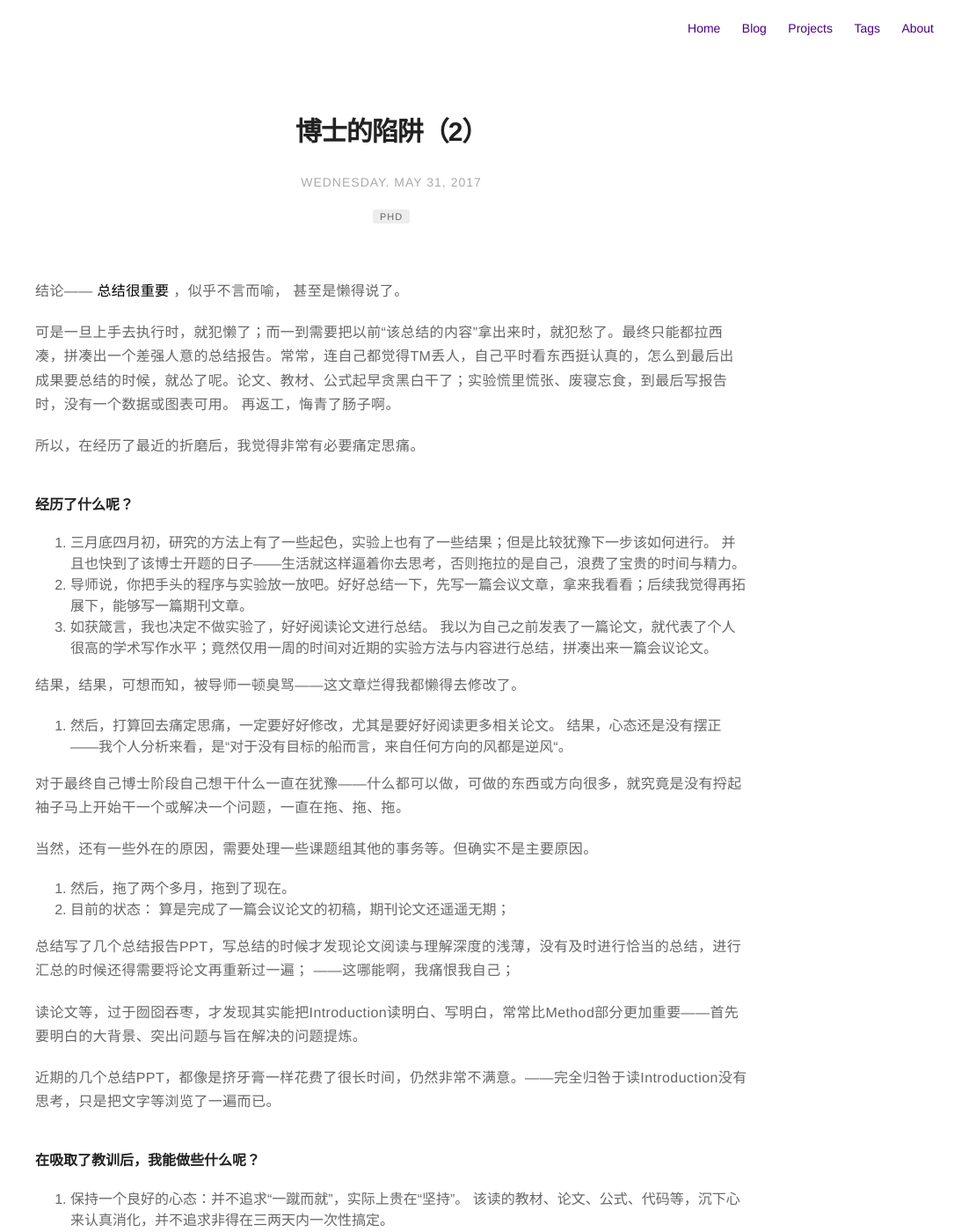
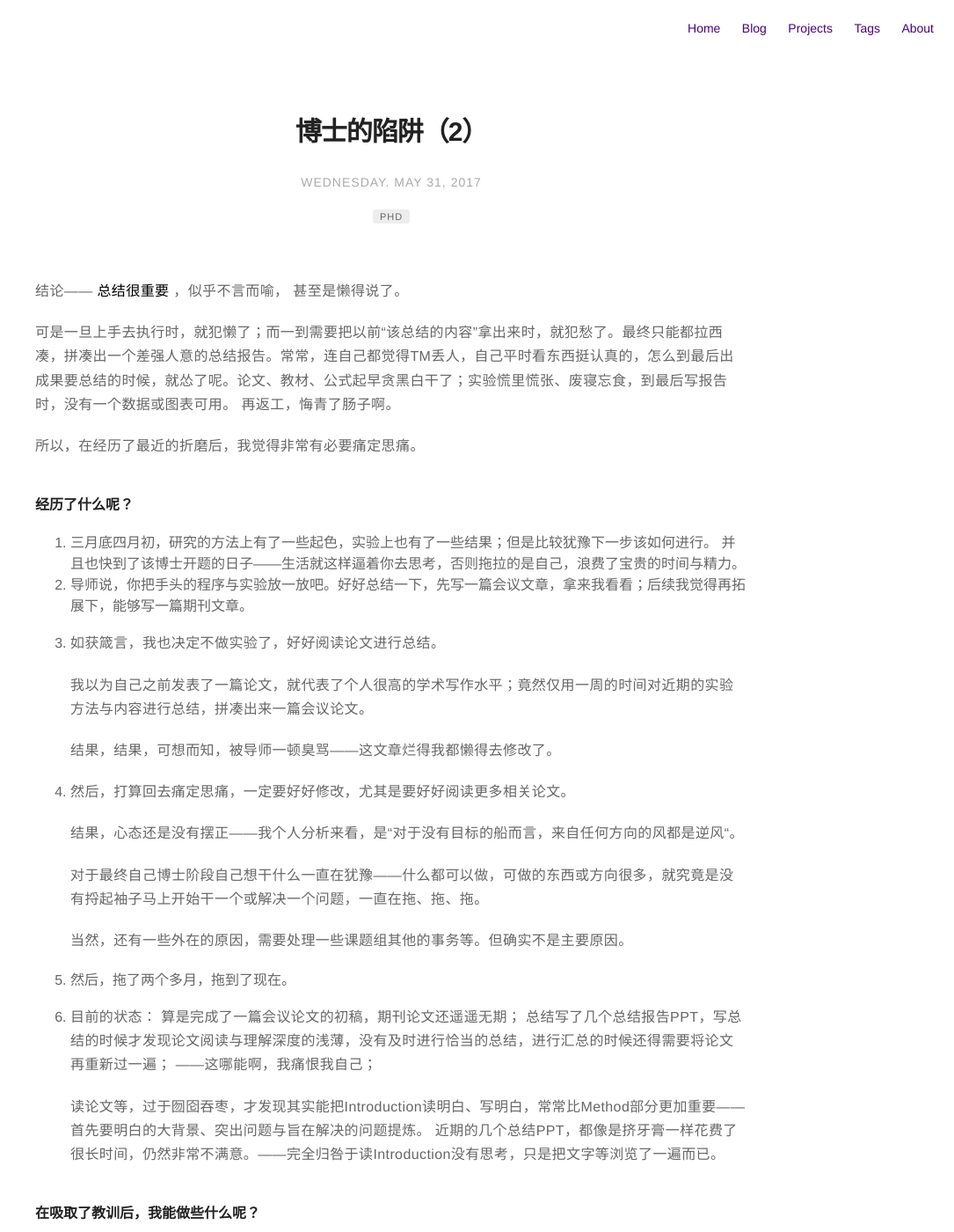
Before and after one commit to cnzero/cnzero.github.io, a Jekyll site: the page built from _posts/2017-05-31-博士的陷阱（2）.md, in a window 1280 px wide and 1400 px high. Shown: the whole window at 88% size, without its empty margins (195-1280 px from the left). Built offline with Jekyll 4.4.1, drawn with Linux system fonts in a browser that asks for light colours.

Commit message:
blank lines

```diff
--- a/_posts/2017-05-31-博士的陷阱（2）.md
+++ b/_posts/2017-05-31-博士的陷阱（2）.md
@@ -21,25 +21,25 @@ description: Thinking on my PhD life.
 并且也快到了该博士开题的日子——生活就这样逼着你去思考，否则拖拉的是自己，浪费了宝贵的时间与精力。
 2. 导师说，你把手头的程序与实验放一放吧。好好总结一下，先写一篇会议文章，拿来我看看；后续我觉得再拓展下，能够写一篇期刊文章。
 3. 如获箴言，我也决定不做实验了，好好阅读论文进行总结。
-我以为自己之前发表了一篇论文，就代表了个人很高的学术写作水平；竟然仅用一周的时间对近期的实验方法与内容进行总结，拼凑出来一篇会议论文。
 
-结果，结果，可想而知，被导师一顿臭骂——这文章烂得我都懒得去修改了。
+    我以为自己之前发表了一篇论文，就代表了个人很高的学术写作水平；竟然仅用一周的时间对近期的实验方法与内容进行总结，拼凑出来一篇会议论文。
+
+    结果，结果，可想而知，被导师一顿臭骂——这文章烂得我都懒得去修改了。
 4. 然后，打算回去痛定思痛，一定要好好修改，尤其是要好好阅读更多相关论文。
-结果，心态还是没有摆正——我个人分析来看，是“对于没有目标的船而言，来自任何方向的风都是逆风“。
 
-对于最终自己博士阶段自己想干什么一直在犹豫——什么都可以做，可做的东西或方向很多，就究竟是没有捋起袖子马上开始干一个或解决一个问题，一直在拖、拖、拖。
+    结果，心态还是没有摆正——我个人分析来看，是“对于没有目标的船而言，来自任何方向的风都是逆风“。
 
-当然，还有一些外在的原因，需要处理一些课题组其他的事务等。但确实不是主要原因。
+    对于最终自己博士阶段自己想干什么一直在犹豫——什么都可以做，可做的东西或方向很多，就究竟是没有捋起袖子马上开始干一个或解决一个问题，一直在拖、拖、拖。
+
+    当然，还有一些外在的原因，需要处理一些课题组其他的事务等。但确实不是主要原因。
 5. 然后，拖了两个多月，拖到了现在。
 6. 目前的状态：
-算是完成了一篇会议论文的初稿，期刊论文还遥遥无期；
-
-总结写了几个总结报告PPT，写总结的时候才发现论文阅读与理解深度的浅薄，没有及时进行恰当的总结，进行汇总的时候还得需要将论文再重新过一遍；
+    算是完成了一篇会议论文的初稿，期刊论文还遥遥无期；
+    总结写了几个总结报告PPT，写总结的时候才发现论文阅读与理解深度的浅薄，没有及时进行恰当的总结，进行汇总的时候还得需要将论文再重新过一遍；
 ——这哪能啊，我痛恨我自己；
 
-读论文等，过于囫囵吞枣，才发现其实能把Introduction读明白、写明白，常常比Method部分更加重要——首先要明白的大背景、突出问题与旨在解决的问题提炼。
-
-近期的几个总结PPT，都像是挤牙膏一样花费了很长时间，仍然非常不满意。——完全归咎于读Introduction没有思考，只是把文字等浏览了一遍而已。
+    读论文等，过于囫囵吞枣，才发现其实能把Introduction读明白、写明白，常常比Method部分更加重要——首先要明白的大背景、突出问题与旨在解决的问题提炼。
+    近期的几个总结PPT，都像是挤牙膏一样花费了很长时间，仍然非常不满意。——完全归咎于读Introduction没有思考，只是把文字等浏览了一遍而已。
 
 #### 在吸取了教训后，我能做些什么呢？
 1. 保持一个良好的心态：并不追求“一蹴而就”，实际上贵在“坚持”。
```
